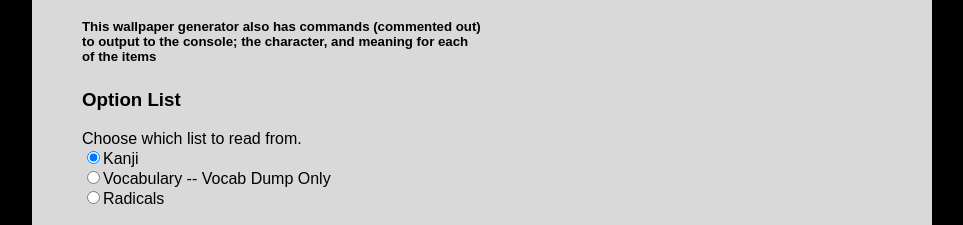
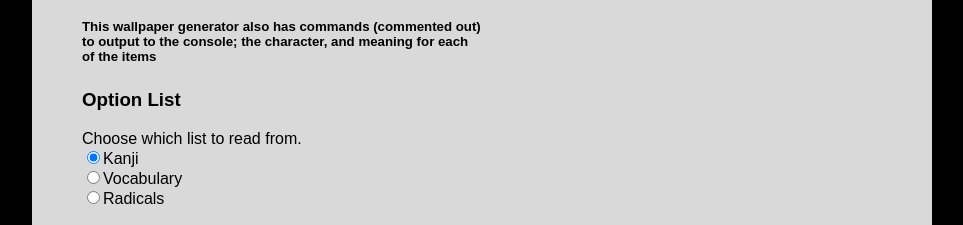
Before and after one commit to CampbellFabrications/Wanikani-Wallpaper-Beta, a plain HTML site: page index.html in a window 1280 px wide. Shown: the part 339-564 px from the top of the page, without its empty margins (158-1121 px from the left). Drawn offline with Linux system fonts and the light colour scheme.

Commit message:
update 2.3

```diff
--- a/index.html
+++ b/index.html
@@ -20,7 +20,7 @@
 						<h3>Option List</h3>
 						<label for="kanjiOption">Choose which list to read from.</label><br/>
 						<input type="radio" name="listOption" id="kanjiOption" checked/>Kanji<br/>
-						<input type="radio" name="listOption" id="vocabOption"/>Vocabulary -- Vocab Dump Only<br/>
+						<input type="radio" name="listOption" id="vocabOption"/>Vocabulary<br/>
 						<input type="radio" name="listOption" id="radicalOption"/>Radicals</br>
 					</div><br/>
 					<input type="checkbox" id="show-advanced"> <label for="show-advanced">Show Advanced Settings</label><br>
```
